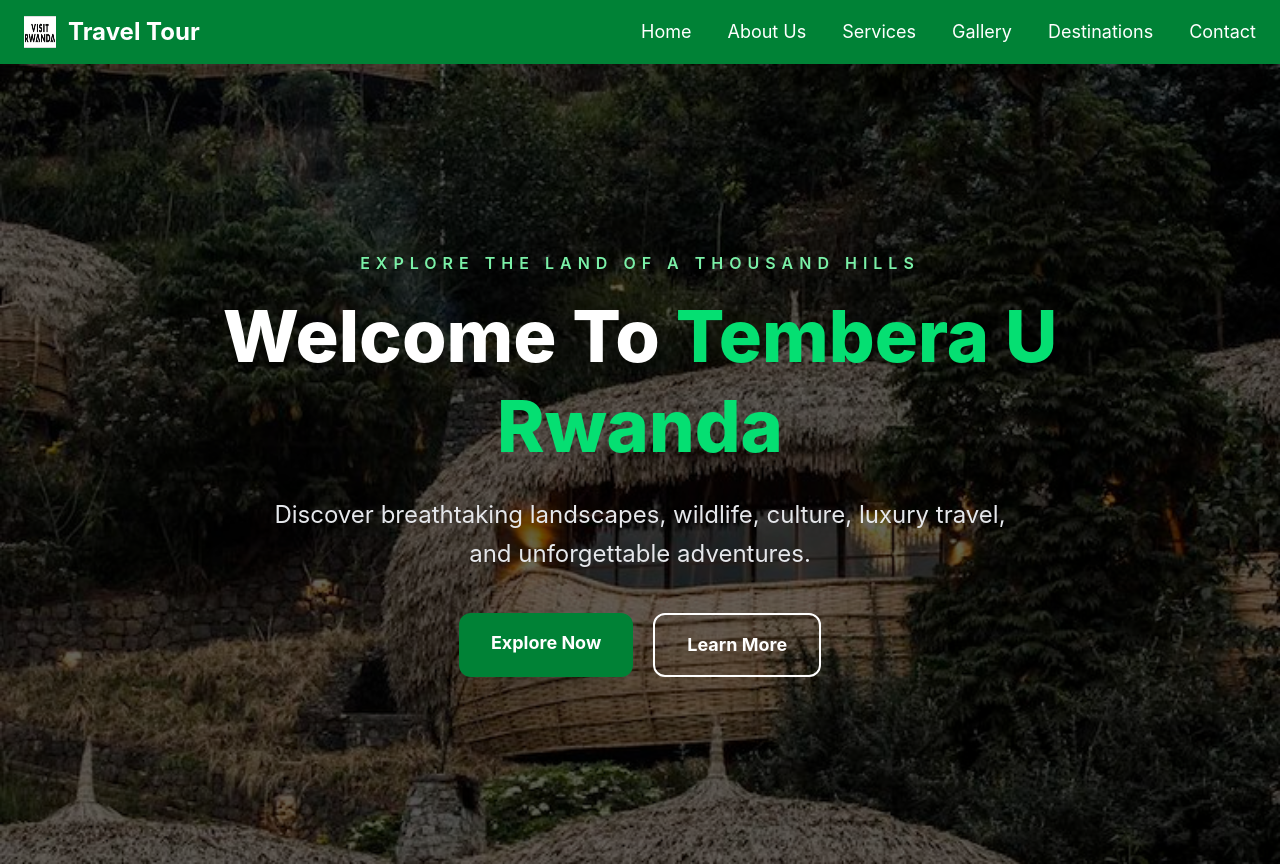
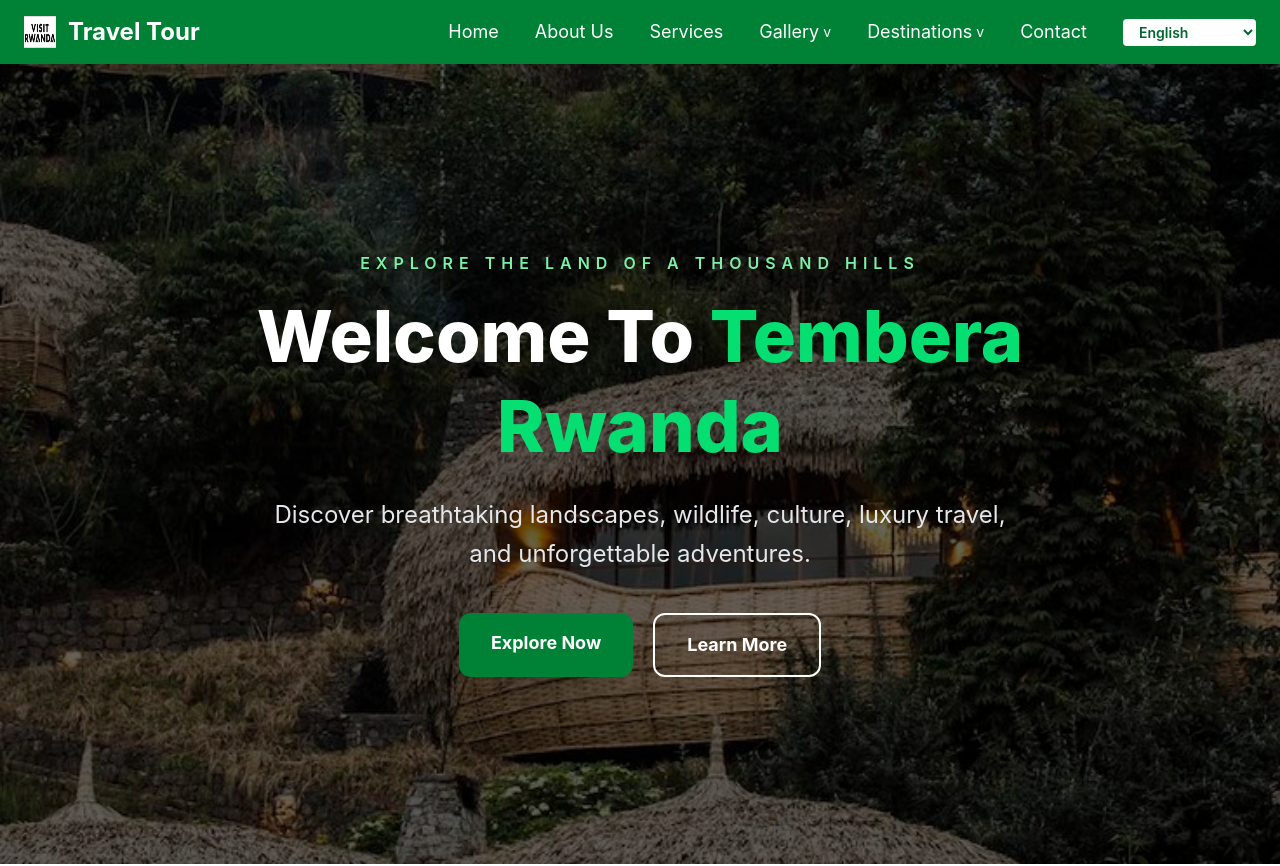
Before and after one commit to hollyursule/SOSL3, a Vue app in the folder stage1/: page / in a window 1280 px wide. Shown: the top 866 px of the page. Built offline with nearby package versions, Linux system fonts and the light colour scheme.

Commit message:
Update navbar and homepage text

```diff
--- a/stage1/src/Components/ui/Navbar.vue
+++ b/stage1/src/Components/ui/Navbar.vue
@@ -3,6 +3,7 @@
 import { onBeforeUnmount, onMounted, ref } from 'vue'
 
 const openMenu = ref(null)
+const selectedLanguage = ref('en')
 
 const toggleMenu = (menu) => {
   openMenu.value = openMenu.value === menu ? null : menu
@@ -45,15 +46,16 @@
         Services
       </RouterLink>
 
-      <!-- 🎬 GALLERY DROPDOWN (FIXED) -->
+      <!-- GALLERY DROPDOWN -->
       <div class="relative" @click.stop>
 
         <button
           type="button"
-          class="hover:text-yellow-300"
+          class="flex items-center gap-1 hover:text-yellow-300"
           @click="toggleMenu('gallery')"
         >
           Gallery
+          <span class="text-sm leading-none">v</span>
         </button>
 
         <div
@@ -79,11 +81,12 @@
 
       </div>
 
-      <!-- 🌍 DESTINATIONS DROPDOWN (WORKING HOVER) -->
+      <!-- DESTINATIONS DROPDOWN -->
       <div class="relative group">
 
-        <button type="button" class="hover:text-yellow-300">
+        <button type="button" class="flex items-center gap-1 hover:text-yellow-300">
           Destinations
+          <span class="text-sm leading-none">v</span>
         </button>
 
         <div class="absolute left-0 top-full pt-3 hidden group-hover:block z-50">
@@ -118,6 +121,17 @@
         Contact
       </RouterLink>
 
+      <label class="sr-only" for="language">Language</label>
+      <select
+        id="language"
+        v-model="selectedLanguage"
+        class="rounded bg-white px-3 py-1 text-sm font-semibold text-green-800 outline-none"
+        @click.stop
+      >
+        <option value="en">English</option>
+        <option value="rw">Kinyarwanda</option>
+      </select>
+
     </div>
   </nav>
 </template>
--- a/stage1/src/Views/home.vue
+++ b/stage1/src/Views/home.vue
@@ -27,7 +27,7 @@
 
       <h1 class="text-5xl md:text-7xl font-extrabold leading-tight mb-6">
         Welcome To
-        <span class="text-green-400">Tembera U Rwanda</span>
+        <span class="text-green-400">Tembera Rwanda</span>
       </h1>
 
       <p class="text-lg md:text-2xl text-gray-200 leading-relaxed mb-10 max-w-3xl mx-auto">
@@ -241,7 +241,7 @@
       </h2>
 
       <p class="text-xl leading-8 mb-10">
-        Travel with Tembera U Rwanda and create unforgettable memories.
+        Travel with Tembera Rwanda and create unforgettable memories.
       </p>
 
       <RouterLink
```
